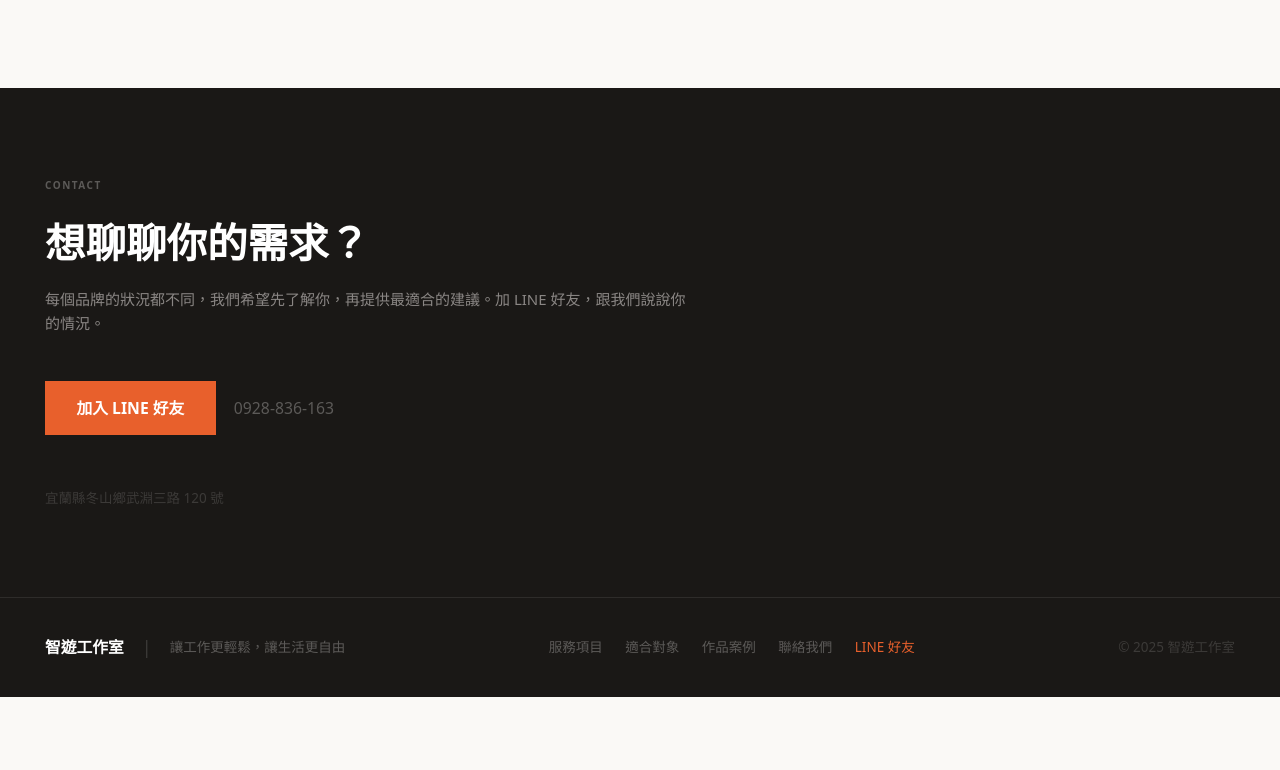
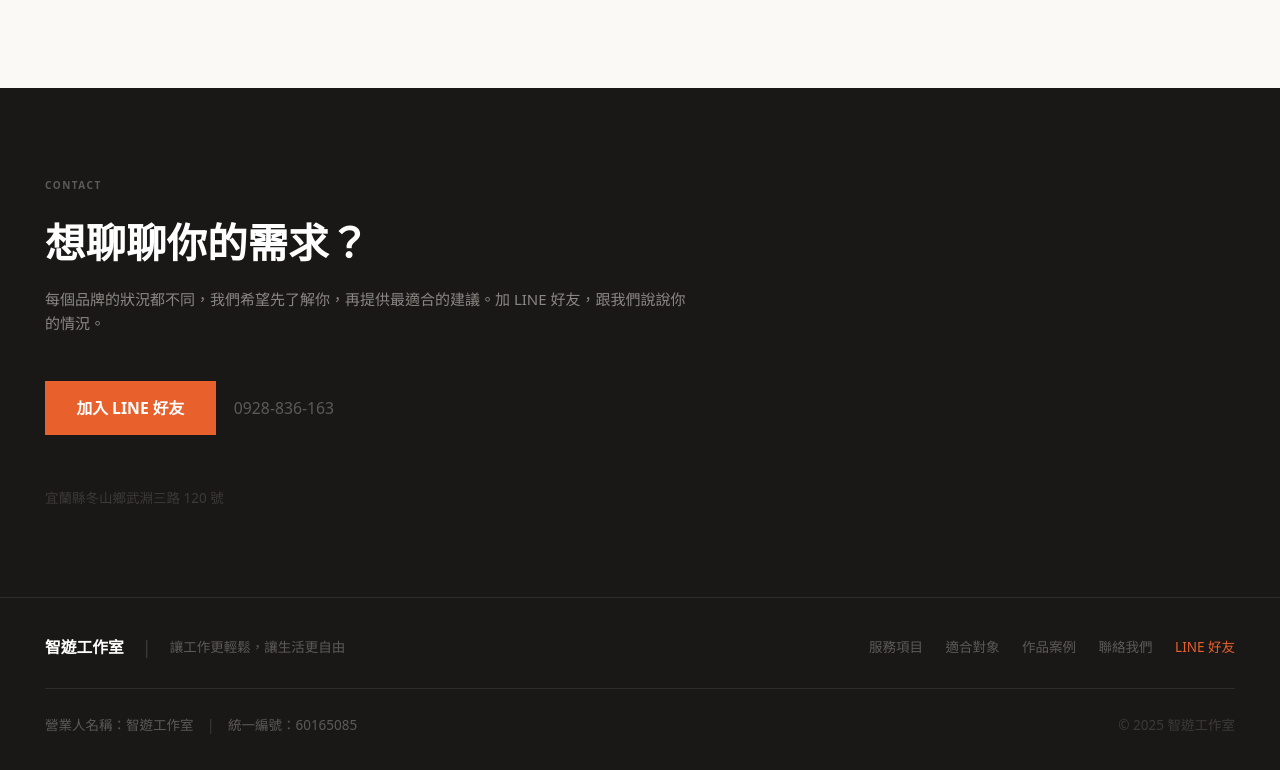
Before and after one commit to JasonLinn/playwise, a Next.js app: page / in a window 1280 px wide. Shown: the part 3262-4032 px from the top of the page. Before the commit the page ends 3959 px from the top, so only its background shows below. Built offline with nearby package versions, Linux system fonts and the light colour scheme.

Commit message:
feat: 在頁尾加上營業人名稱及統一編號

```diff
--- a/app/components/Footer.tsx
+++ b/app/components/Footer.tsx
@@ -6,7 +6,7 @@ export default function Footer() {
   return (
     <footer className="bg-[#1a1816] border-t border-[#2e2c2a]">
       <div className="container-custom py-8">
-        <div className="flex flex-col md:flex-row md:items-center justify-between gap-5">
+        <div className="flex flex-col md:flex-row md:items-center justify-between gap-5 pb-6 border-b border-[#2e2c2a]">
           <div className="flex items-center gap-4">
             <span className="text-sm font-bold text-white">智遊工作室</span>
             <span className="hidden md:block text-[#3c3a38]">|</span>
@@ -20,8 +20,15 @@ export default function Footer() {
             <Link href="/#contact" className="text-xs text-[#5c5a58] hover:text-white transition-colors">聯絡我們</Link>
             <Link href="https://lin.ee/N4ukE55" target="_blank" className="text-xs text-[#e8602c] hover:text-[#f07040] transition-colors">LINE 好友</Link>
           </div>
+        </div>
 
-          <p className="text-xs text-[#3c3a38]">&copy; {currentYear} 智遊工作室</p>
+        <div className="pt-6 flex flex-col sm:flex-row sm:items-center justify-between gap-3 text-xs text-[#5c5a58]">
+          <div className="flex flex-wrap items-center gap-x-3 gap-y-1">
+            <span>營業人名稱：智遊工作室</span>
+            <span className="hidden sm:inline text-[#3c3a38]">|</span>
+            <span>統一編號：60165085</span>
+          </div>
+          <p className="text-[#3c3a38]">&copy; {currentYear} 智遊工作室</p>
         </div>
       </div>
     </footer>
```
